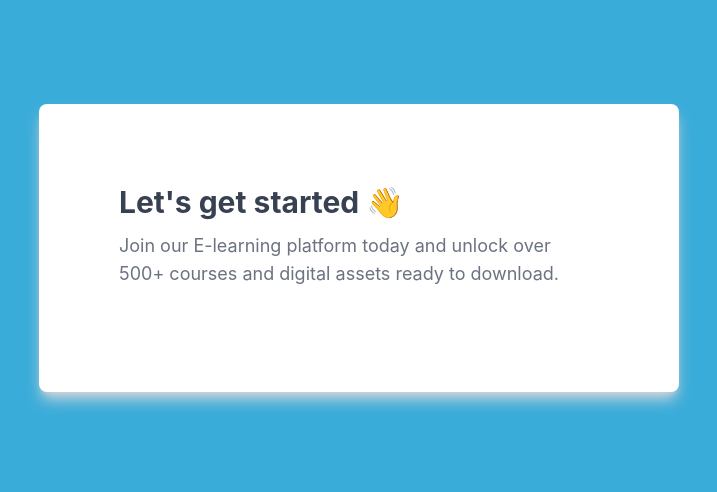
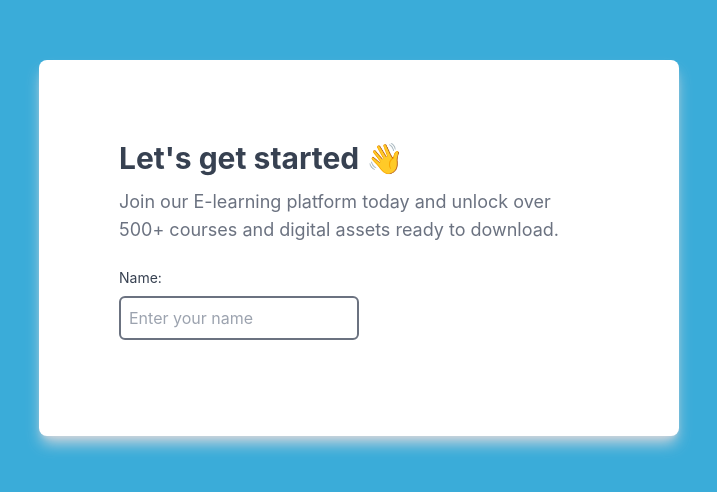
Before and after one commit to shreyas0924/react-forms, a Next.js app: page / in a window 1280 px wide. Shown: the part 152-644 px from the top of the page, without its empty margins (281-998 px from the left). Built offline with nearby package versions, Linux system fonts and the light colour scheme.

Commit message:
added name field

```diff
--- a/pages/index.js
+++ b/pages/index.js
@@ -19,6 +19,10 @@ export default function Home() {
               and digital assets ready to download.
             </p>
             <div className='mt-6'>
+            <div className='pb-4'>
+                <label className='block text-sm pb-2'>Name: </label>
+                <input type='text' placeholder='Enter your name' name='name' className='border-2 border-gray-500 rounded-md p-2 w-1/2'></input>
+            </div>
 
             </div>
           </div>
```
